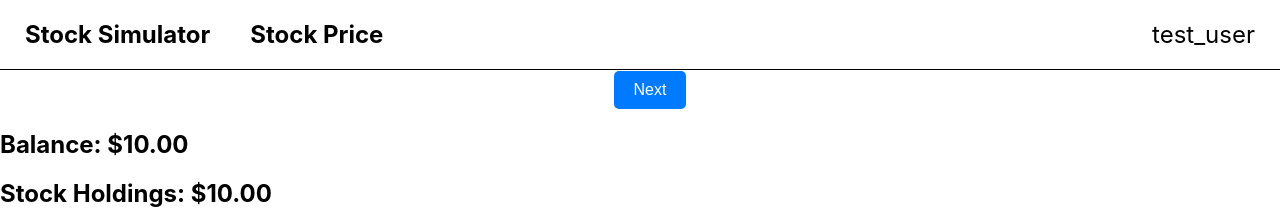
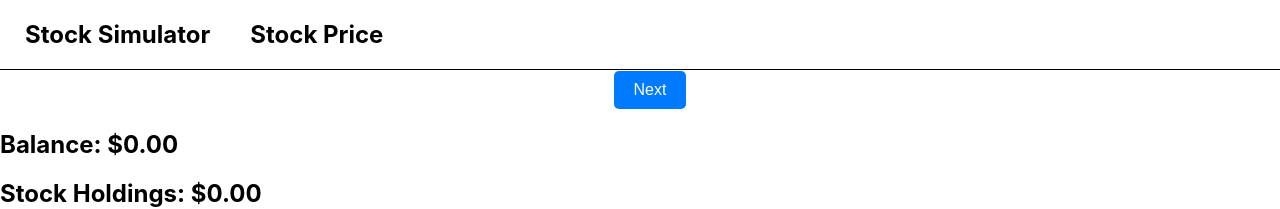
Before and after one commit to pphaoniubi/stonk_simu, a React (Create React App) app in the folder frontend/: page / in a window 1280 px wide. Shown: the top 209 px of the page. Built offline with nearby package versions, Linux system fonts and the light colour scheme; no server answers.

Commit message:
no message

```diff
--- a/frontend/src/App.js
+++ b/frontend/src/App.js
@@ -5,10 +5,12 @@ import SimulatorMainPage from "./SimulatorMainPage"; // Your Home component
 import StockDetailPage from "./StockDetailPage"
 import AuthPage from "./AuthPage"
 import { UserProvider } from "./UserContext";
+import Navbar from "./Navbar";
 
 function App() {
     return (
         <UserProvider>
+            <Navbar />
             <Router>
                 <Routes>
                     <Route path="/" element={<SimulatorMainPage />} />
--- a/frontend/src/Navbar.js
+++ b/frontend/src/Navbar.js
@@ -1,6 +1,7 @@
 import React, { useState, useEffect } from 'react';
 import axios from 'axios';
 import "./Navbar.css";
+import { useUser } from "./UserContext";
 
 function Navbar() {
 
@@ -8,8 +9,8 @@ function Navbar() {
         checkUser();
     }, []);
 
-    const [username] = useState("test_user");
     const [message, setMessage] = useState("Hello!");
+    const { username } = useUser();
     const checkUser = async () => {
         try {
             const response = await axios.post("http://localhost:5000/check-user", {
--- a/frontend/src/SimulatorMainPage.js
+++ b/frontend/src/SimulatorMainPage.js
@@ -6,8 +6,8 @@ import { useUser } from "./UserContext";
 
 const moment = require('moment-timezone');
 function SimulatorMainPage() {
-    const [portfolio, setPortfolio] = useState({ balance: 10, holdings: {} });
-    const [stockBalance, setStockBalance] = useState(10);
+    const [balance, setBalance] = useState(0);
+    const [stockBalance, setStockBalance] = useState(0);
     const [date, setDate] = useState(null);
     const [holdings, setHoldings] = useState([]);
     const [response, setResponse] = useState(null);
@@ -16,23 +16,20 @@ function SimulatorMainPage() {
     const { username } = useUser();
 
     useEffect(() => {
-        fetchPortfolioData();
+        fetchStockHolding();
         fetchStockBalance();
         fetchDate();
         fetchHoldings();
     }, []);
 
-    const fetchPortfolioData = async () => {
+    const fetchStockHolding = async () => {
         try {
             // Fetch user balance
             const response = await axios.get('http://localhost:5000/balance', {
                 params: { username: username }
             });
             const balance = parseFloat(response.data.balance);
-            setPortfolio((prevPortfolio) => ({
-                ...prevPortfolio,
-                balance: balance,
-            }));
+            setBalance(balance)
         } catch (error) {
             console.error('Error fetching portfolio data:', error);
         }
@@ -157,7 +154,7 @@ function SimulatorMainPage() {
                 <h2 className="date">{date}</h2>
                 <button onClick={fastForward} className="fastFButton">Next</button>
             </div>
-            <h2>Balance: ${new Intl.NumberFormat('en-US', { minimumFractionDigits: 2, maximumFractionDigits: 2 }).format(portfolio.balance.toFixed(2))}</h2>
+            <h2>Balance: ${new Intl.NumberFormat('en-US', { minimumFractionDigits: 2, maximumFractionDigits: 2 }).format(balance.toFixed(2))}</h2>
             <h2>Stock Holdings: ${new Intl.NumberFormat('en-US', { minimumFractionDigits: 2, maximumFractionDigits: 2 }).format(stockBalance)}</h2>
             <button onClick={() => handleSellEverything()} className="stock-button">
                                 Sell Everything
--- a/frontend/src/StockDetailPage.js
+++ b/frontend/src/StockDetailPage.js
@@ -2,11 +2,12 @@ import React, { useState } from 'react';
 import { useParams } from 'react-router-dom';
 import StockChart from './StockChart'; // Assuming you have this component
 import "./StockDetailPage.css"
+import { useUser } from "./UserContext";
 
 const StockDetailPage = () => {
-  const [username] = useState("test_user");
   const { ticker } = useParams();
 
+  const { username } = useUser();
   return (
     <div>
       {/* Conditionally render StockChart if a stock is selected */}
--- a/frontend/src/StockPrice.js
+++ b/frontend/src/StockPrice.js
@@ -2,14 +2,16 @@ import React, { useState, useEffect } from 'react';
 import axios from 'axios';
 import "./StockPrice.css"
 import { Link } from 'react-router-dom';
+import { useUser } from "./UserContext";
 
 const moment = require('moment-timezone');
 function StockPrice() {
     const [stocks, setStocks] = useState([]);
     const [date, setDate] = useState(null);
-    const [username] = useState("test_user");
     const [response, setResponse] = useState(null);
     const [error, setError] = useState(null);
+
+    const { username } = useUser();
 
     useEffect(() => {
         fetchDate();
@@ -113,7 +115,7 @@ function StockPrice() {
         try {
           setError(null);
 
-          const res = await axios.post("http://localhost:5000/update-prices");
+          const res = await axios.post("http://localhost:5000/update-prices", { username: username });
 
           setResponse(res.data);
 
--- a/frontend/src/index.js
+++ b/frontend/src/index.js
@@ -2,12 +2,10 @@ import React from 'react';
 import ReactDOM from 'react-dom/client';
 import './index.css';
 import App from './App';
-import Navbar from "./Navbar";
 
 const root = ReactDOM.createRoot(document.getElementById('root'));
 root.render(
   <React.StrictMode>
-    <Navbar />
     <App />
   </React.StrictMode>
 );
```
Also changed, not shown: 1 other file (tests, documents, lock files or other folders).
